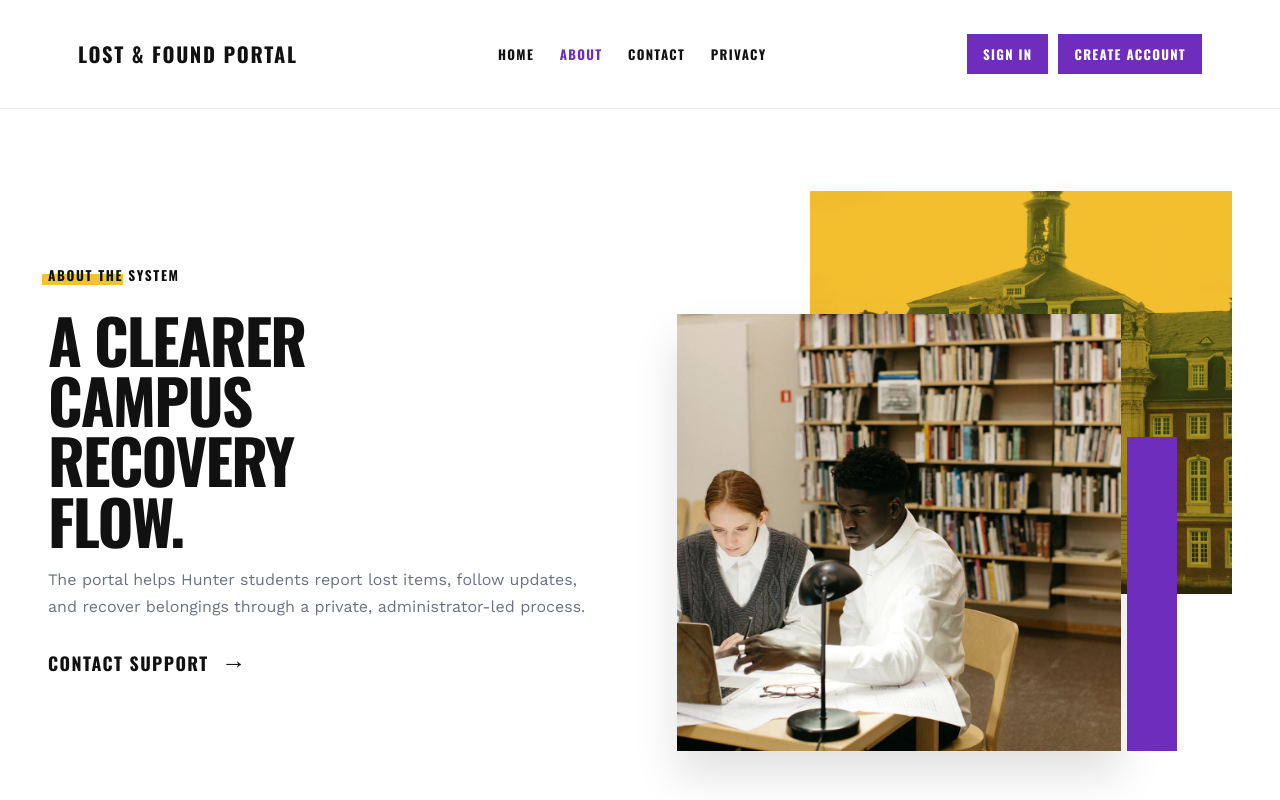
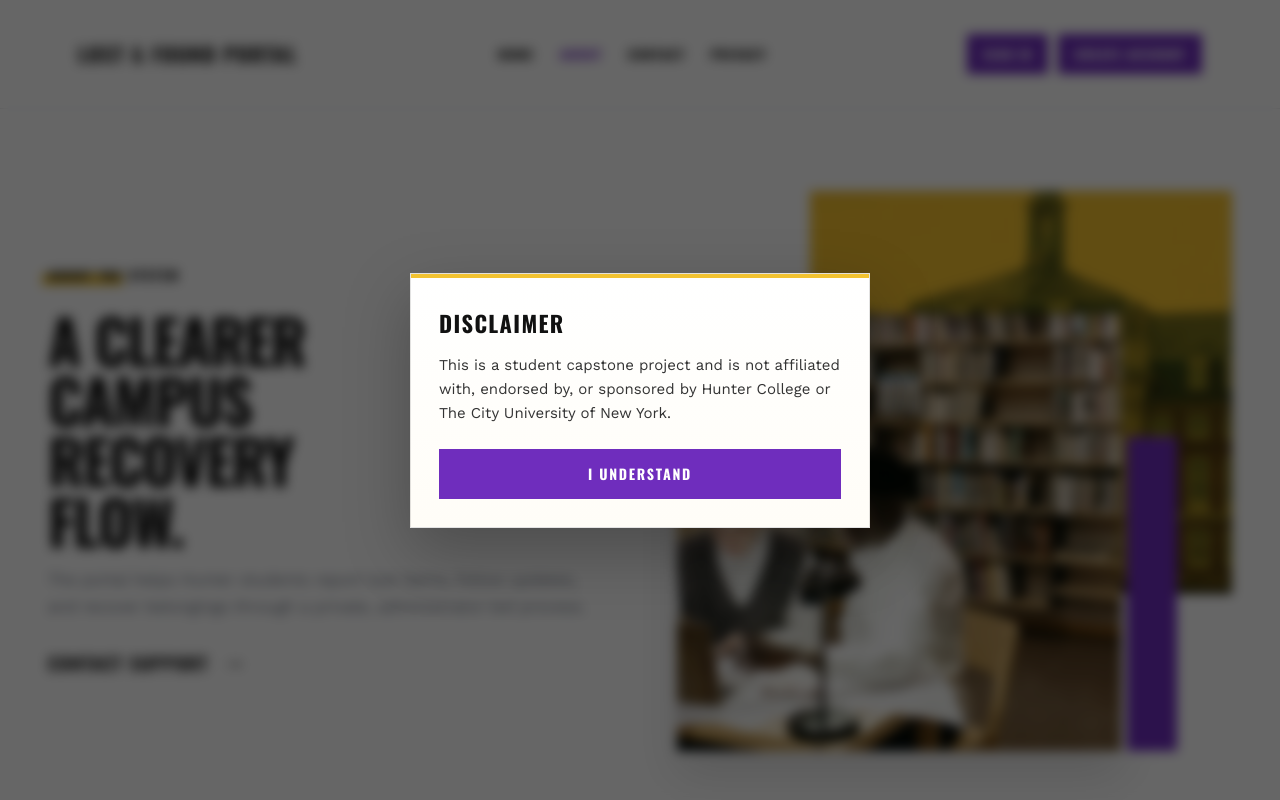
Before and after one commit to Mustugr/capstone-project, a React (Vite) app in the folder lost-and-found/client/: page /about in a window 1280 px wide. Shown: the top 800 px of the page. Built offline with nearby package versions, Linux system fonts and the light colour scheme; no server answers.

Commit message:
disclaimer pop up

```diff
--- a/lost-and-found/client/src/App.jsx
+++ b/lost-and-found/client/src/App.jsx
@@ -1,5 +1,11 @@
 import AppRoutes from "./routes/AppRoutes";
+import DisclaimerModal from "./components/DisclaimerModal";
 
 export default function App() {
-  return <AppRoutes />;
+  return (
+    <>
+      <DisclaimerModal />
+      <AppRoutes />
+    </>
+  );
 }
--- /dev/null
+++ b/lost-and-found/client/src/components/DisclaimerModal.css
@@ -0,0 +1,137 @@
+.disclaimer-modal {
+  position: fixed;
+  inset: 0;
+  z-index: 10000;
+  display: flex;
+  align-items: center;
+  justify-content: center;
+  padding: 20px;
+  animation: disclaimerFadeIn 200ms ease;
+}
+
+.disclaimer-modal__backdrop {
+  position: absolute;
+  inset: 0;
+  background: rgba(0, 0, 0, 0.6);
+  backdrop-filter: blur(6px);
+  -webkit-backdrop-filter: blur(6px);
+}
+
+.disclaimer-modal__card {
+  position: relative;
+  background: linear-gradient(180deg, #ffffff 0%, #fffdf7 100%);
+  border: 1px solid rgba(17, 17, 17, 0.12);
+  max-width: 460px;
+  width: 100%;
+  padding: 32px 28px 28px;
+  box-shadow: 0 24px 60px rgba(0, 0, 0, 0.25);
+  animation: disclaimerSlideUp 280ms cubic-bezier(0.32, 0.72, 0, 1);
+}
+
+.disclaimer-modal__card::before {
+  content: "";
+  position: absolute;
+  top: 0;
+  left: 0;
+  right: 0;
+  height: 4px;
+  background: var(--accent);
+}
+
+.disclaimer-modal__title {
+  margin: 0 0 14px;
+  font-family: "Oswald", "Arial Narrow", sans-serif;
+  font-size: 1.4rem;
+  font-weight: 700;
+  letter-spacing: 0.06em;
+  text-transform: uppercase;
+  color: #111111;
+}
+
+.disclaimer-modal__body {
+  margin: 0 0 24px;
+  font-family: "Work Sans", Arial, sans-serif;
+  font-size: 15px;
+  line-height: 1.6;
+  color: #333333;
+}
+
+.disclaimer-modal__btn {
+  position: relative;
+  display: inline-flex;
+  border: none;
+  background: transparent;
+  padding: 0;
+  overflow: visible;
+  cursor: pointer;
+  z-index: 0;
+  width: 100%;
+}
+
+.disclaimer-modal__btn::after {
+  content: "";
+  position: absolute;
+  inset: 0;
+  background: var(--accent);
+  opacity: 0;
+  transition: opacity 180ms ease;
+}
+
+.disclaimer-modal__btn:hover::after,
+.disclaimer-modal__btn:focus-visible::after {
+  opacity: 1;
+}
+
+.disclaimer-modal__btn-face {
+  position: relative;
+  z-index: 1;
+  display: inline-flex;
+  align-items: center;
+  justify-content: center;
+  width: 100%;
+  min-height: 50px;
+  padding: 0 18px;
+  background: var(--primary);
+  color: #ffffff;
+  font-family: "Oswald", "Arial Narrow", sans-serif;
+  font-size: 0.88rem;
+  font-weight: 700;
+  letter-spacing: 0.12em;
+  text-transform: uppercase;
+  transition: transform 220ms ease;
+}
+
+.disclaimer-modal__btn:hover .disclaimer-modal__btn-face,
+.disclaimer-modal__btn:focus-visible .disclaimer-modal__btn-face {
+  transform: translate3d(5px, -5px, 0);
+}
+
+@keyframes disclaimerFadeIn {
+  from { opacity: 0; }
+  to { opacity: 1; }
+}
+
+@keyframes disclaimerSlideUp {
+  from {
+    opacity: 0;
+    transform: translateY(20px);
+  }
+  to {
+    opacity: 1;
+    transform: translateY(0);
+  }
+}
+
+@media (max-width: 768px) {
+  .disclaimer-modal__card {
+    padding: 26px 22px 22px;
+  }
+
+  .disclaimer-modal__title {
+    font-size: 1.2rem;
+  }
+
+  .disclaimer-modal__body {
+    font-size: 14px;
+  }
+}
--- /dev/null
+++ b/lost-and-found/client/src/components/DisclaimerModal.jsx
@@ -0,0 +1,41 @@
+import { useEffect, useState } from "react";
+import "./DisclaimerModal.css";
+
+const STORAGE_KEY = "laf-disclaimer-acknowledged";
+
+export default function DisclaimerModal() {
+  const [isOpen, setIsOpen] = useState(false);
+
+  useEffect(() => {
+    const acknowledged = localStorage.getItem(STORAGE_KEY);
+    if (!acknowledged) setIsOpen(true);
+  }, []);
+
+  const handleAcknowledge = () => {
+    localStorage.setItem(STORAGE_KEY, "true");
+    setIsOpen(false);
+  };
+
+  if (!isOpen) return null;
+
+  return (
+    <div className="disclaimer-modal" role="dialog" aria-modal="true">
+      <div className="disclaimer-modal__backdrop" />
+      <div className="disclaimer-modal__card">
+        <h2 className="disclaimer-modal__title">Disclaimer</h2>
+        <p className="disclaimer-modal__body">
+          This is a student capstone project and is not affiliated with,
+          endorsed by, or sponsored by Hunter College or The City University
+          of New York.
+        </p>
+        <button
+          type="button"
+          onClick={handleAcknowledge}
+          className="disclaimer-modal__btn"
+        >
+          <span className="disclaimer-modal__btn-face">I Understand</span>
+        </button>
+      </div>
+    </div>
+  );
+}
```
